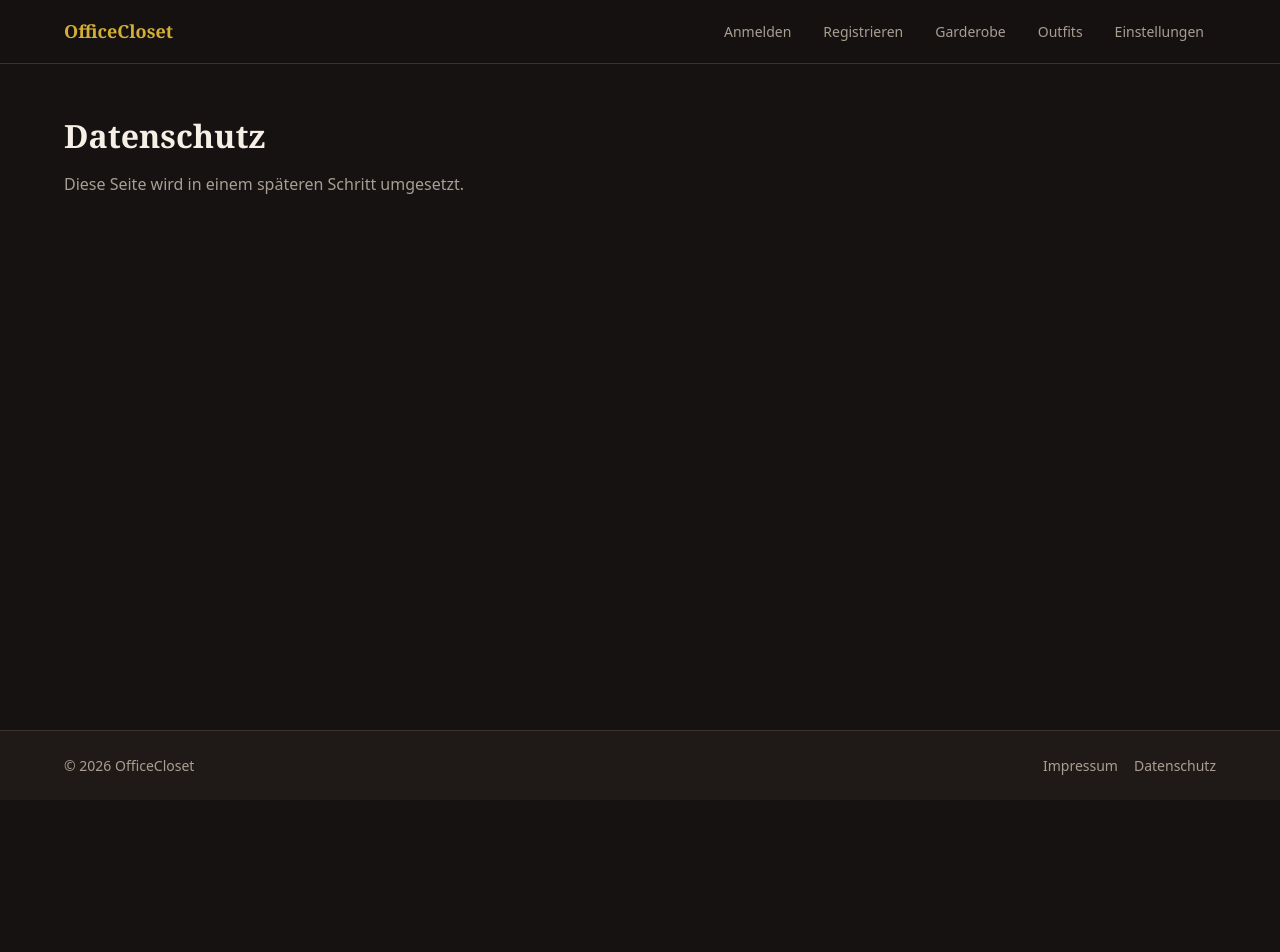
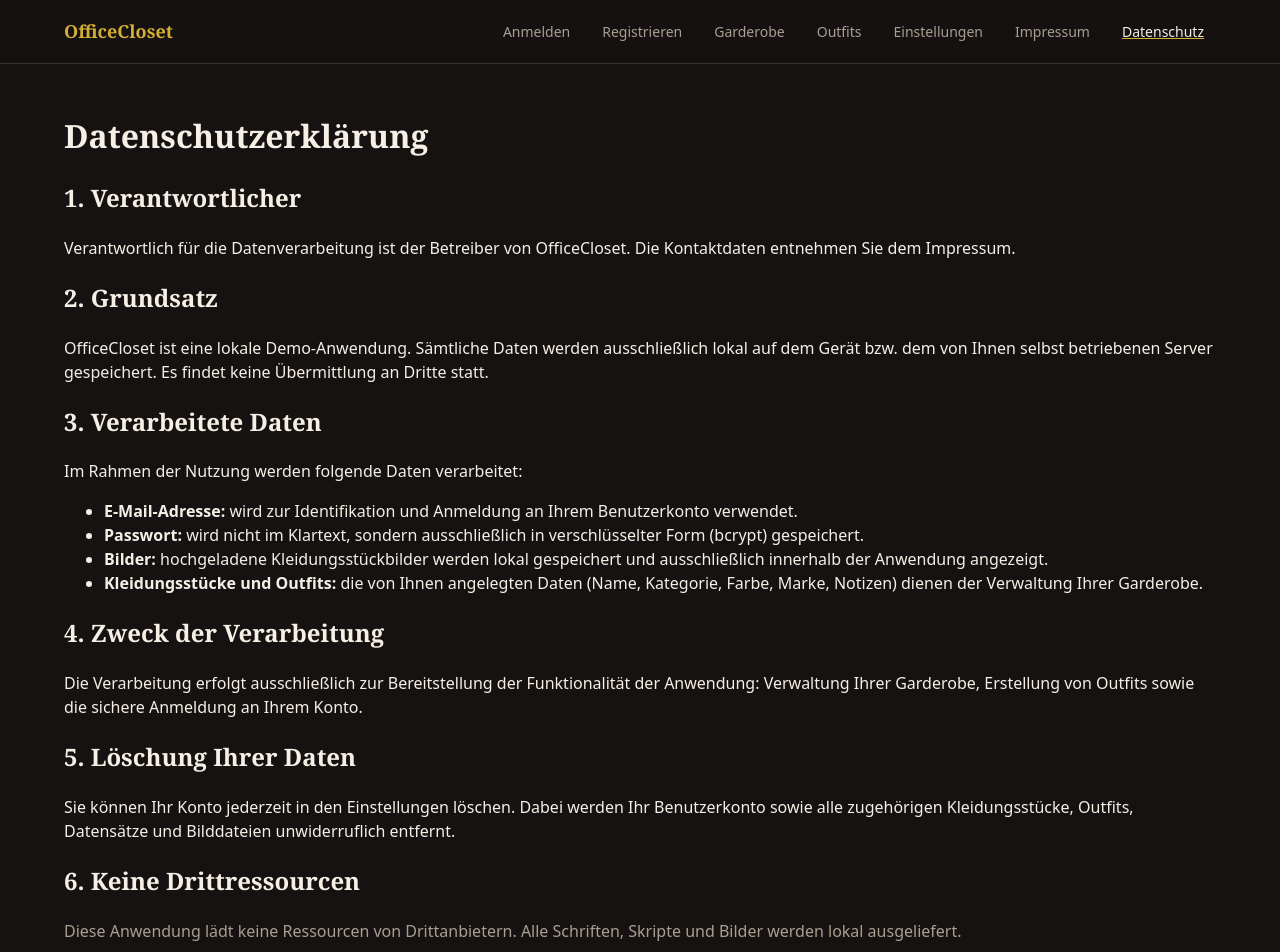
Before and after one commit to M3-13/e2e-officecloset-20260830-130133-29a8, a React (Vite) app in the folder frontend/: page /datenschutz in a window 1280 px wide. Shown: the top 952 px of the page. Before the commit the page ends 800 px from the top, so only its background shows below. Built offline with nearby package versions, Linux system fonts and the light colour scheme.

Commit message:
Impressums- und Datenschutzseiten implementieren (#13)
* feat: Impressums- und Datenschutzseiten implementieren

Closes #7

* fix: pre-merge QA for #7

---------

Co-authored-by: office-crew <development@office-crew.dev>

```diff
--- a/frontend/src/App.jsx
+++ b/frontend/src/App.jsx
@@ -38,6 +38,16 @@ function Navbar() {
           <li>
             <NavLink to="/settings" className={({ isActive }) => (isActive ? 'active' : '')}>
               Einstellungen
+            </NavLink>
+          </li>
+          <li>
+            <NavLink to="/impressum" className={({ isActive }) => (isActive ? 'active' : '')}>
+              Impressum
+            </NavLink>
+          </li>
+          <li>
+            <NavLink to="/datenschutz" className={({ isActive }) => (isActive ? 'active' : '')}>
+              Datenschutz
             </NavLink>
           </li>
         </ul>
--- a/frontend/src/pages/Imprint.jsx
+++ b/frontend/src/pages/Imprint.jsx
@@ -2,7 +2,43 @@ export default function Imprint() {
   return (
     <section className="page">
       <h1 className="page-title">Impressum</h1>
-      <p className="page-description">Diese Seite wird in einem späteren Schritt umgesetzt.</p>
+
+      <h2>Angaben gemäß § 5 DDG</h2>
+      <p>
+        OfficeCloset – Glamouröser Kleiderschrank-Manager
+        <br />
+        Musterstraße 1
+        <br />
+        10115 Berlin
+        <br />
+        Deutschland
+      </p>
+
+      <h2>Vertreten durch</h2>
+      <p>Max Mustermann</p>
+
+      <h2>Kontakt</h2>
+      <p>
+        E-Mail: kontakt@officecloset.example
+        <br />
+        Telefon: +49 30 12345678
+      </p>
+
+      <h2>Verantwortlich für den Inhalt nach § 18 Abs. 2 MStV</h2>
+      <p>
+        Max Mustermann
+        <br />
+        Musterstraße 1
+        <br />
+        10115 Berlin
+      </p>
+
+      <h2>Hinweis</h2>
+      <p className="page-description">
+        Bei OfficeCloset handelt es sich um eine lokale Demo-Anwendung. Alle
+        hier hinterlegten Angaben sind beispielhaft und dienen ausschließlich
+        der Veranschaulichung.
+      </p>
     </section>
   );
 }
--- a/frontend/src/pages/Privacy.jsx
+++ b/frontend/src/pages/Privacy.jsx
@@ -1,8 +1,64 @@
 export default function Privacy() {
   return (
     <section className="page">
-      <h1 className="page-title">Datenschutz</h1>
-      <p className="page-description">Diese Seite wird in einem späteren Schritt umgesetzt.</p>
+      <h1 className="page-title">Datenschutzerklärung</h1>
+
+      <h2>1. Verantwortlicher</h2>
+      <p>
+        Verantwortlich für die Datenverarbeitung ist der Betreiber von
+        OfficeCloset. Die Kontaktdaten entnehmen Sie dem Impressum.
+      </p>
+
+      <h2>2. Grundsatz</h2>
+      <p>
+        OfficeCloset ist eine lokale Demo-Anwendung. Sämtliche Daten werden
+        ausschließlich lokal auf dem Gerät bzw. dem von Ihnen selbst
+        betriebenen Server gespeichert. Es findet keine Übermittlung an
+        Dritte statt.
+      </p>
+
+      <h2>3. Verarbeitete Daten</h2>
+      <p>Im Rahmen der Nutzung werden folgende Daten verarbeitet:</p>
+      <ul>
+        <li>
+          <strong>E-Mail-Adresse:</strong> wird zur Identifikation und
+          Anmeldung an Ihrem Benutzerkonto verwendet.
+        </li>
+        <li>
+          <strong>Passwort:</strong> wird nicht im Klartext, sondern
+          ausschließlich in verschlüsselter Form (bcrypt) gespeichert.
+        </li>
+        <li>
+          <strong>Bilder:</strong> hochgeladene Kleidungsstückbilder werden
+          lokal gespeichert und ausschließlich innerhalb der Anwendung
+          angezeigt.
+        </li>
+        <li>
+          <strong>Kleidungsstücke und Outfits:</strong> die von Ihnen
+          angelegten Daten (Name, Kategorie, Farbe, Marke, Notizen) dienen
+          der Verwaltung Ihrer Garderobe.
+        </li>
+      </ul>
+
+      <h2>4. Zweck der Verarbeitung</h2>
+      <p>
+        Die Verarbeitung erfolgt ausschließlich zur Bereitstellung der
+        Funktionalität der Anwendung: Verwaltung Ihrer Garderobe, Erstellung
+        von Outfits sowie die sichere Anmeldung an Ihrem Konto.
+      </p>
+
+      <h2>5. Löschung Ihrer Daten</h2>
+      <p>
+        Sie können Ihr Konto jederzeit in den Einstellungen löschen. Dabei
+        werden Ihr Benutzerkonto sowie alle zugehörigen Kleidungsstücke,
+        Outfits, Datensätze und Bilddateien unwiderruflich entfernt.
+      </p>
+
+      <h2>6. Keine Drittressourcen</h2>
+      <p className="page-description">
+        Diese Anwendung lädt keine Ressourcen von Drittanbietern. Alle
+        Schriften, Skripte und Bilder werden lokal ausgeliefert.
+      </p>
     </section>
   );
 }
```
